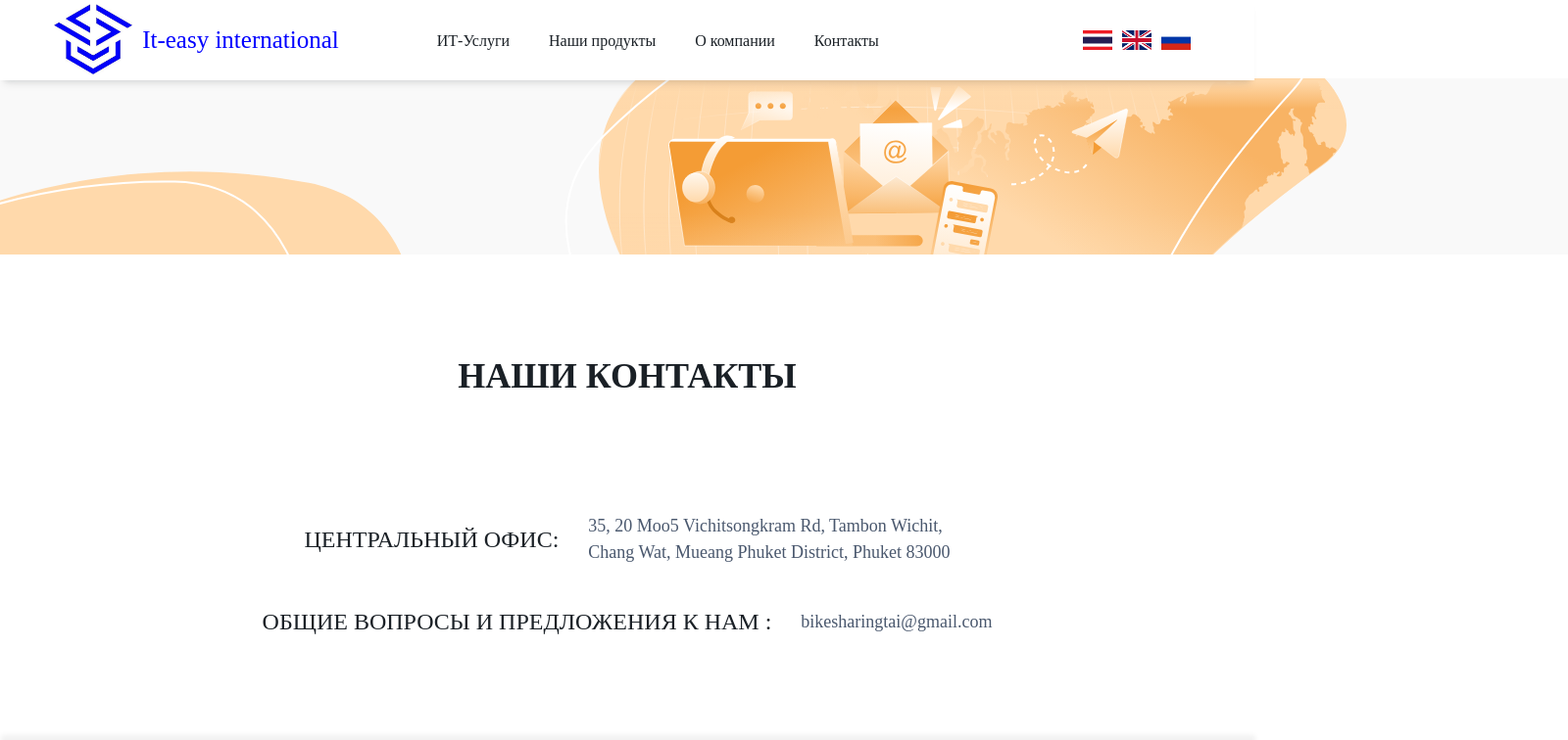
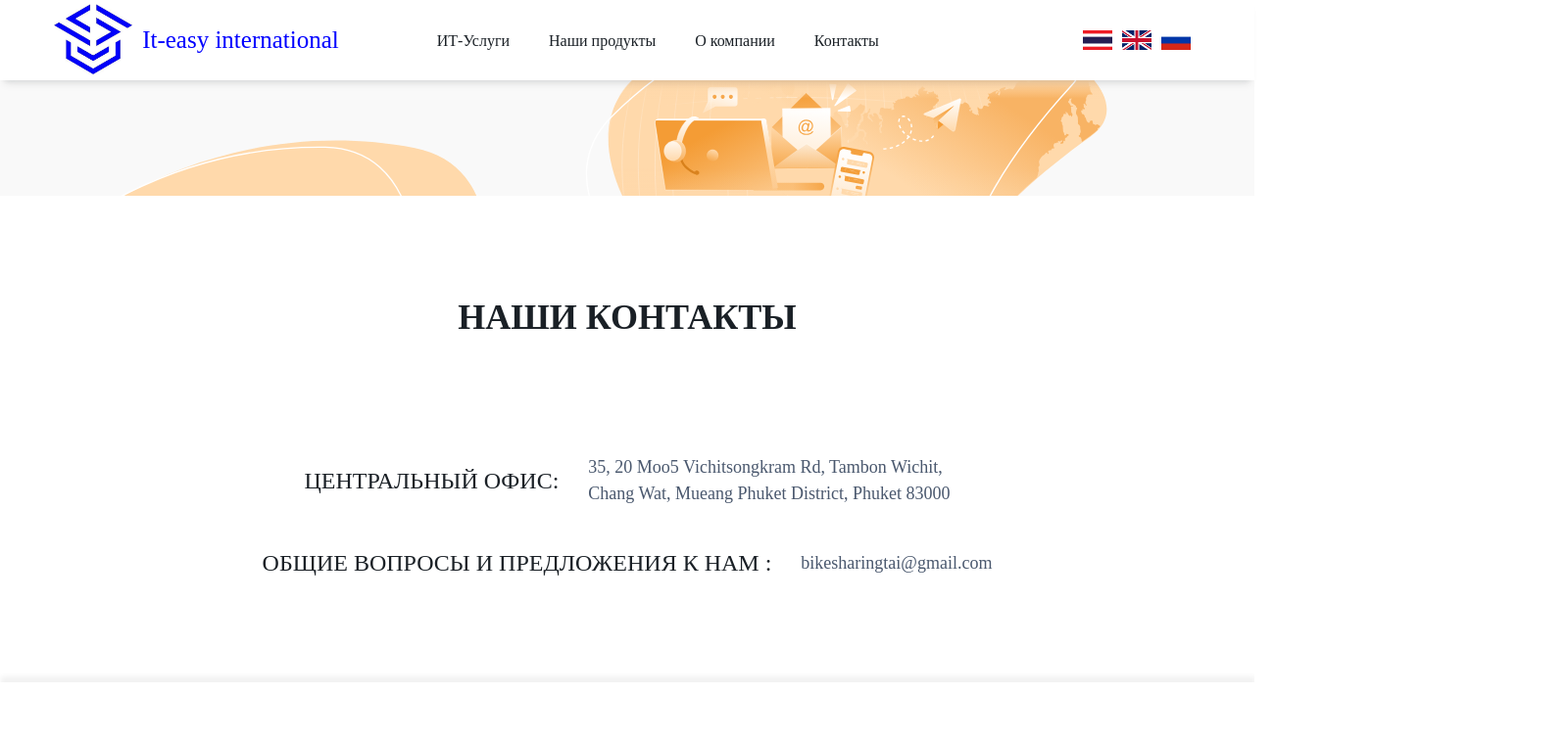
Before and after one commit to MaximEsin/It-easy, a React (Create React App) app: page /contacts in a window 1280 px wide. Shown: the top 756 px of the page at 98% size, 1600 px wide, since content can reach past the window. Built offline with nearby package versions, Linux system fonts and the light colour scheme.

Commit message:
Fixed img in contacts

```diff
--- a/src/pages/Contacts.jsx
+++ b/src/pages/Contacts.jsx
@@ -5,7 +5,11 @@ import intro from "../images/ContactIntro.svg";
 const Contacts = () => {
   return (
     <div className={styles.contacts__container}>
-      <img src={intro} alt="Recieved new messages" />
+      <img
+        src={intro}
+        alt="Recieved new messages"
+        className={styles.contacts__img}
+      />
       <h1 className={styles.contacts__heading}>Наши контакты</h1>
       <div className={styles.contacts__infoContainer}>
         <p className={styles.contacts__name}>Центральный офис:</p>
--- a/src/styles/Contacts.module.scss
+++ b/src/styles/Contacts.module.scss
@@ -40,4 +40,8 @@
     line-height: 150%;
     text-decoration: none;
   }
+
+  &__img {
+    width: 100%;
+  }
 }
```
